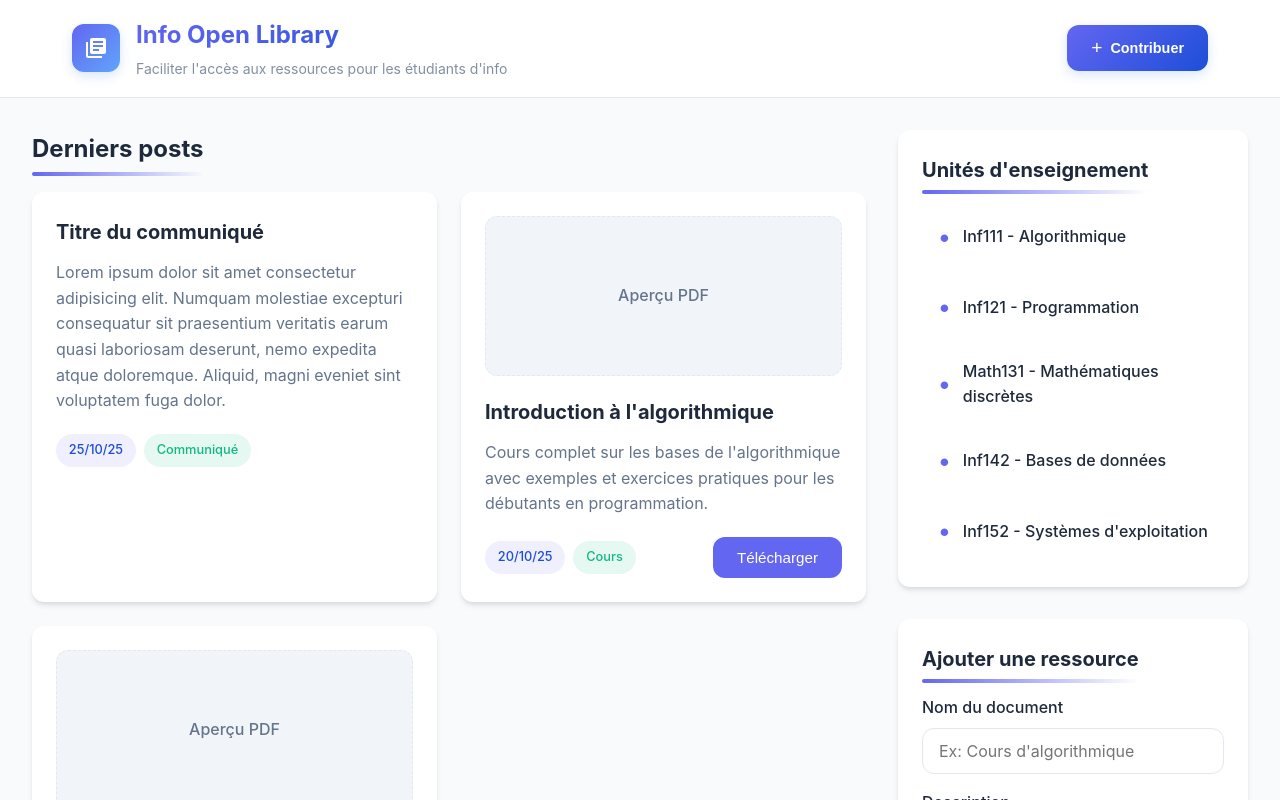
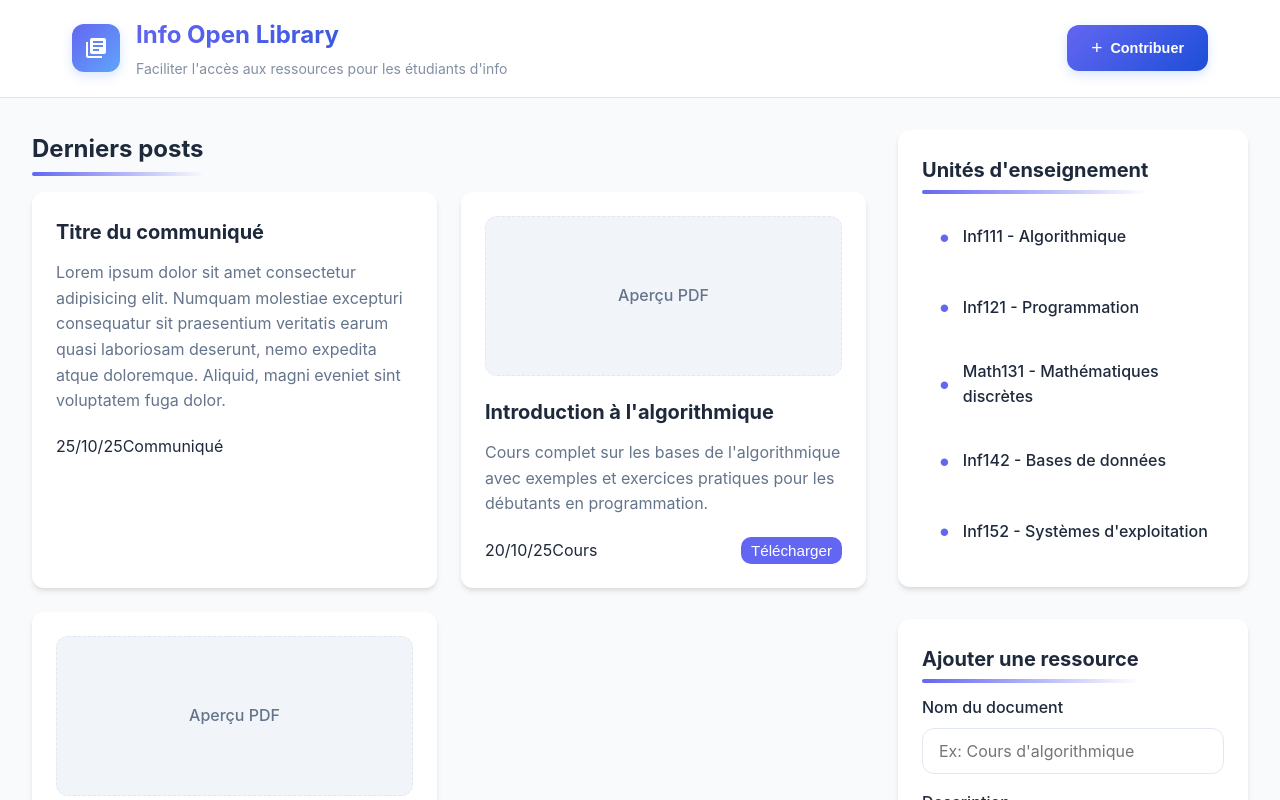
Before and after one commit to eren-the-coder/uy1_open_library, a React (Vite) app: page / in a window 1280 px wide. Shown: the top 800 px of the page. Built offline with nearby package versions, Linux system fonts and the light colour scheme.

Commit message:
refactor: move bubble style to post style module

```diff
--- a/src/styles/global.css
+++ b/src/styles/global.css
@@ -46,45 +46,19 @@ body {
   width: 100%;
 }
 
-/* Styles globaux pour les boutons et bulles */
 .btn {
-  padding: 0.75rem 1.5rem;
+  padding: 5px 10px;
   cursor: pointer;
   border: none;
-  border-radius: var(--radius);
+  border-radius: 10px;
   font-weight: 500;
   transition: var(--transition);
   display: inline-flex;
   align-items: center;
   justify-content: center;
-  gap: 0.5rem;
   font-size: 0.95rem;
 }
 
-.bubble {
-  padding: 0.4rem 0.8rem;
-  border-radius: 20px;
-  font-size: 0.8rem;
-  font-weight: 500;
-  display: inline-flex;
-  align-items: center;
-}
-
-.bubble--date {
-  background: rgba(99, 102, 241, 0.1);
-  color: var(--primary-dark);
-}
-
-.bubble--doctype {
-  background: rgba(16, 185, 129, 0.1);
-  color: var(--success);
-}
-
-.bubbles {
-  display: flex;
-  gap: 0.5rem;
-  flex-wrap: wrap;
-}
 
 /* Accessibilité */
 @media (prefers-reduced-motion: reduce) {
```
